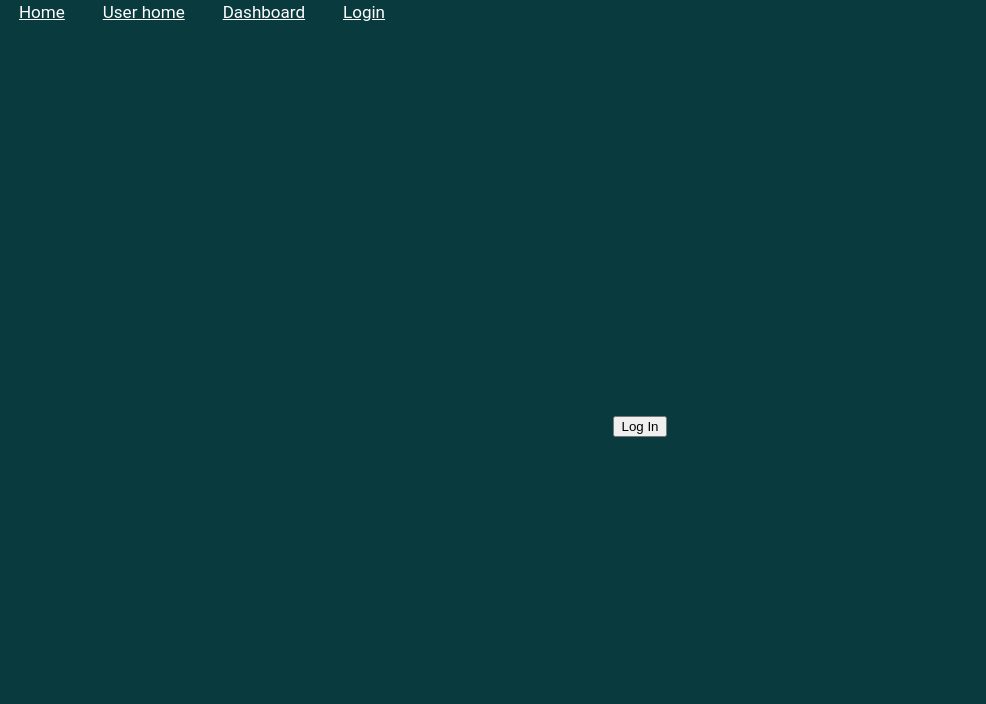
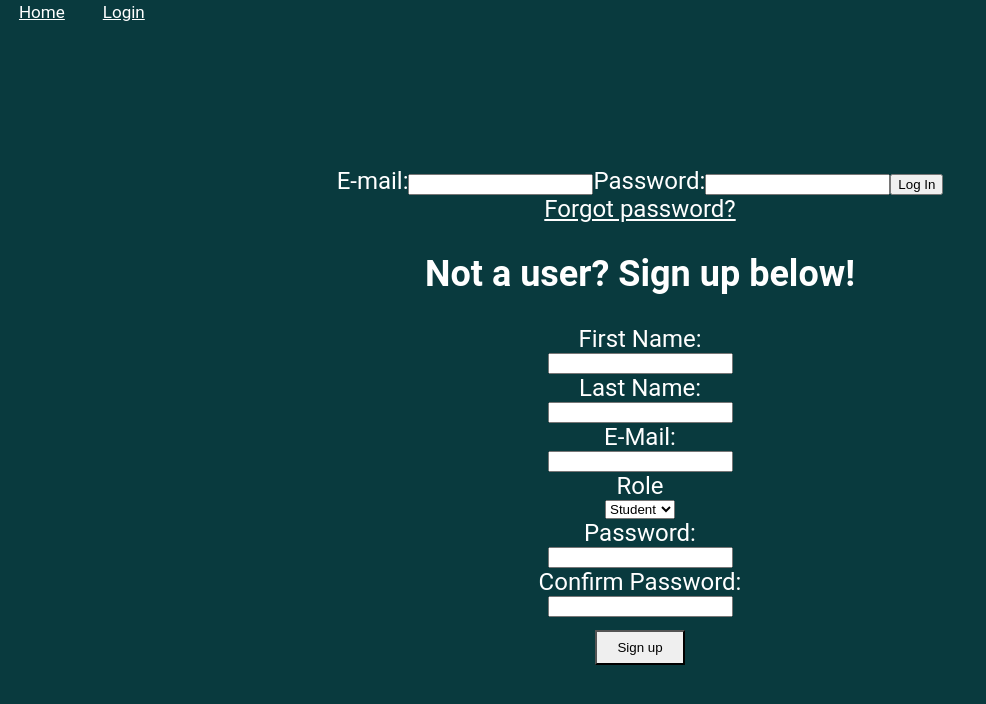
Before and after one commit to glennispotatis/Fullstack, a React (Create React App) app in the folder oblig2/: page /login in a window 1280 px wide. Shown: the top 704 px of the page, without its empty margins (0-986 px from the left). Built offline with nearby package versions, Linux system fonts and the light colour scheme.

Commit message:
Implemented login, nav and forms

```diff
--- a/oblig2/package.json
+++ b/oblig2/package.json
@@ -9,6 +9,7 @@
     "react": "^17.0.1",
     "react-dom": "^17.0.1",
     "react-scripts": "4.0.3",
+    "react-uid": "^2.3.1",
     "web-vitals": "^1.0.1"
   },
   "scripts": {
--- a/oblig2/src/App.js
+++ b/oblig2/src/App.js
@@ -2,8 +2,7 @@ import React, { Component } from 'react';
 import {
   BrowserRouter as Router,
   Switch,
-  Route,
-  Link
+  Route
 } from "react-router-dom";
 
 import './App.css';
@@ -15,6 +14,9 @@ import NotFound from './components/NotFound';
 import About from './components/about/About';
 import PrivateRoute from './routes/PrivateRoute';
 import Login from './components/login/Login';
+import ForgotPass from './components/forms/ForgotPass';
+import Nav from './components/nav/Nav';
+import { isLoggedIn } from './utils/isAuth';
 
 
 class App extends Component {
@@ -27,44 +29,38 @@ class App extends Component {
     }
   }
 
+  componentDidMount(){
+    const isAuth = isLoggedIn();
+    this.setState({isAuth});
+  }
+
   render() {
     return (
       <div className="App">
         <Router>
           <div className="App">
             <header className="App-header">
-              <nav>
-                <ul>
-                  <li>
-                    <Link to="/">Home</Link>
-                  </li>
-                  <li>
-                    <Link to="/user">User home</Link>
-                  </li>
-                  <li>
-                    <Link to="/dashboard">Dashboard</Link>
-                  </li>
-                  <li>
-                    <Link to="/login">Login</Link>
-                  </li>
-                </ul>
-              </nav>
+              <Nav isAuth={this.state.isAuth} handleLogOut={this.handleLogOut} />
             </header>
             <main>
               <Switch>
-                <Route path="/dashboard">
+                <Route exact path="/dashboard">
                   <UserList users={this.state.users} />
                 </Route>
                 <PrivateRoute exact path="/user">
                   <Home user={this.state.myUser} onChangePlace={this.updateUserPlace} onChangeStatus={this.updateUserStatus} />
                 </PrivateRoute>
-                <Route path="/login">
-                  <Login/>
+                <Route exact path="/login">
+                  <Login handleLogIn={this.handleLogIn} redirect={this.state.redirect} isAuth={this.state.isAuth} />
                 </Route>
-                <Route path="/">
+                <Route exact path="/forgot">
+                  <h1>So you forgot your password?</h1>
+                  <ForgotPass />
+                </Route>
+                <Route exact path="/">
                   <About />
                 </Route>
-                <Route>
+                <Route path="*">
                   <NotFound />
                 </Route>
               </Switch>
@@ -74,6 +70,16 @@ class App extends Component {
       </div>
     );
   }
+
+  handleLogIn = () => {
+    localStorage.setItem('userAuth', JSON.stringify(true));
+    this.setState({ redirect: "/user", isAuth: true });
+  };
+
+  handleLogOut = () => {
+    localStorage.removeItem('userAuth');
+    this.setState({ redirect: null, isAuth: false });
+  };
 
   updateUserPlace = (onCampus) => {
     const place = onCampus ? 'on-campus' : 'home-office';
--- /dev/null
+++ b/oblig2/src/components/forms/ForgotPass.jsx
@@ -0,0 +1,15 @@
+import './forms.css';
+
+function ForgotPass(props) {
+    return (
+        <section className="log-in">
+            <form action="" method="GET">
+                <label htmlFor="email">Your user email:</label>
+                <input type="email" name="email" required />
+                <input type="submit" value="Send" />
+            </form>
+        </section>
+    );
+}
+
+export default ForgotPass;
--- /dev/null
+++ b/oblig2/src/components/forms/SignUp.jsx
@@ -0,0 +1,34 @@
+import './forms.css'
+
+function SignUp(props) {
+    return (
+        <section className="sign-up">
+            <h2>Not a user? Sign up below!</h2>
+            <form action="" method="GET" >
+                <label htmlFor="firstName">First Name:</label>
+                <input type="text" name="firstName" required />
+
+                <label htmlFor="lastName">Last Name:</label>
+                <input type="text" name="lastName" required />
+
+                <label htmlFor="email">E-Mail: </label>
+                <input type="email" name="email" required />
+
+                <label htmlFor="role">Role</label>
+                <select name="role" required >
+                    <option value="student">Student</option>
+                    <option value="teacher">Teacher</option>
+                </select>
+
+                <label htmlFor="password">Password:</label>
+                <input type="password" name="password" required />
+                <label htmlFor="rePassword">Confirm Password:</label>
+                <input type="password" name="rePassword" required />
+
+                <input type="submit" value="Sign up" className="btn"/>
+            </form>
+        </section>
+    )
+}
+
+export default SignUp;
--- /dev/null
+++ b/oblig2/src/components/forms/forms.css
@@ -0,0 +1,12 @@
+.sign-up form {
+    display: flex;
+    flex-direction: column;
+    align-items: center;
+}
+
+.btn{
+    margin: 1em;
+    padding: 8px 20px;
+    border-radius: 0;
+    overflow: hidden;
+}
--- a/oblig2/src/components/login/Login.jsx
+++ b/oblig2/src/components/login/Login.jsx
@@ -1,43 +1,33 @@
-import React, { Component } from 'react';
-import { Redirect } from "react-router-dom";
-
-import { isLoggedIn } from '../../utils/isAuth';
+import React from 'react';
+import { Redirect, Link } from "react-router-dom";
 import './Login.css';
+import SignUp from '../forms/SignUp';
+import '../forms/forms.css';
 
 //This component is implementing more than one functionality only for academic purposes.
 //If the app is connected to a Backend, the auth logic should be implemented in a different file (SOLID)
-class Login extends Component {
-    state = { redirect: null };
-
-    componentDidMount() {
-        const isAuth = isLoggedIn();
-        this.setState({isAuth});
+function Login(props) {
+    if(props.redirect){
+        return <Redirect to={props.redirect} />
     }
 
-    render() {
+    return (
+        <div className="Login">
+            {!props.isAuth &&
+                <>
+                    <form action="" method="GET" onSubmit={props.handleLogIn}>
+                        <label htmlFor="email">E-mail:</label>
+                        <input type="email" name="email" />
 
-        if (this.state.redirect) {
-            return <Redirect to={this.state.redirect} />
-        }
-
-        return (
-            <div className="Login">
-                {!this.state.isAuth && <button onClick={this.handleLogIn}>Log In</button>}
-                {this.state.isAuth && <button onClick={this.handleLogOut}>Log Out</button>}
-            </div>
-        );
-    }
-
-    handleLogIn = () => {
-        localStorage.setItem('userAuth', JSON.stringify(true));
-        this.setState({ redirect: "/user" });
-    };
-
-    handleLogOut = () => {
-        localStorage.removeItem('userAuth');
-        this.setState({isAuth: false});
-
-    };
+                        <label htmlFor="password">Password:</label>
+                        <input type="password" name="password" />
+                        <button type="submit">Log In</button>
+                    </form>
+                    <Link to="/forgot">Forgot password?</Link>
+                    <SignUp />
+                </>}
+        </div>
+    );
 }
 
 export default Login;
--- /dev/null
+++ b/oblig2/src/components/nav/Nav.css
@@ -0,0 +1,25 @@
+.nav a {
+  color: inherit;
+}
+
+.nav * {
+  color: var(--color-text);
+  font-size: 0.9em;
+}
+
+.nav {
+  width: 100%;
+}
+
+.nav ul {
+  display: flex;
+  list-style: none;
+  justify-content: flex-start;
+  flex-wrap: wrap;
+  margin: 0;
+  padding: 0;
+}
+
+.nav ul li {
+  margin: 0 1em;
+}
--- /dev/null
+++ b/oblig2/src/components/nav/Nav.jsx
@@ -0,0 +1,29 @@
+import { Link } from "react-router-dom";
+import './Nav.css';
+
+function Nav(props) {
+    return (
+        <nav>
+            <ul>
+                <li>
+                    <Link to="/">Home</Link>
+                </li>
+                {props.isAuth && <li>
+                    <Link to="/user">User home</Link>
+                </li>}
+                {props.isAuth && <li>
+                    <Link to="/dashboard">Dashboard</Link>
+                </li>}
+                {!props.isAuth && <li>
+                    <Link to="/login">Login</Link>
+                </li>}
+                {props.isAuth && <li>
+                    <Link to="/home" onClick={props.handleLogOut}>Logout</Link>
+                </li>}
+            </ul>
+        </nav>
+    );
+}
+
+
+export default Nav;
```
Also changed, not shown: 2 other files (tests, documents, lock files or other folders).
